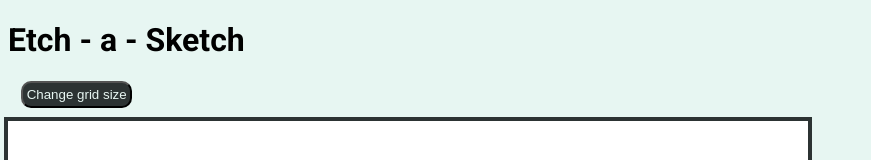
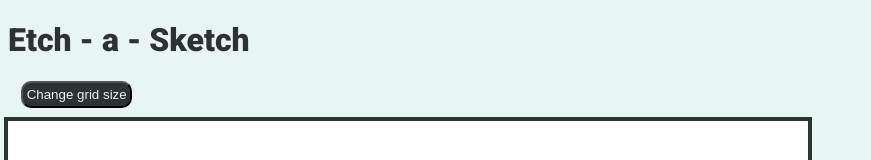
Before and after one commit to bollowatsch/etch-a-skecth, a plain HTML site: page index.html in a window 1280 px wide. Shown: the top 160 px of the page, without its empty margins (0-871 px from the left). Drawn offline with Linux system fonts and the light colour scheme.

Commit message:
add color to h1

```diff
--- a/style.css
+++ b/style.css
@@ -28,3 +28,8 @@ body {
   font-family: roboto, sans-serif;
   background-color: #E7F6F2;
 }
+
+h1 {
+  color: #2C3333;
+  font-weight: 900;
+}
```
